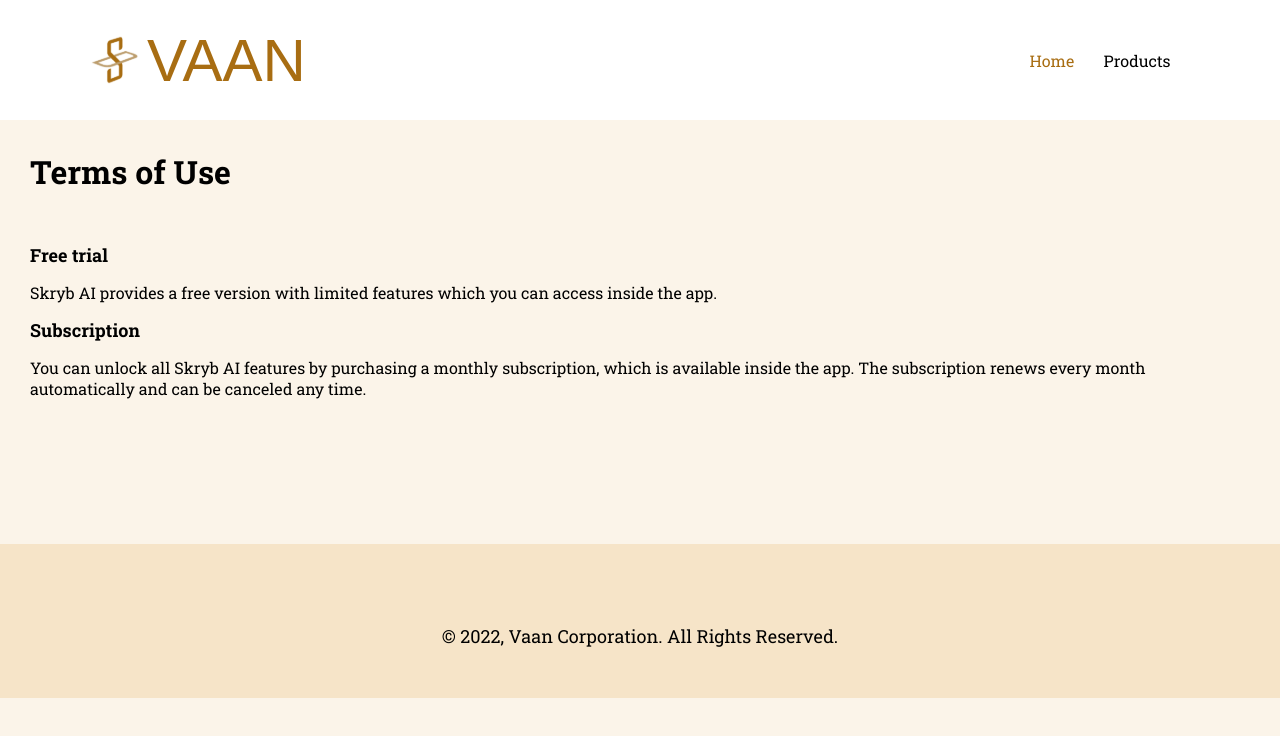
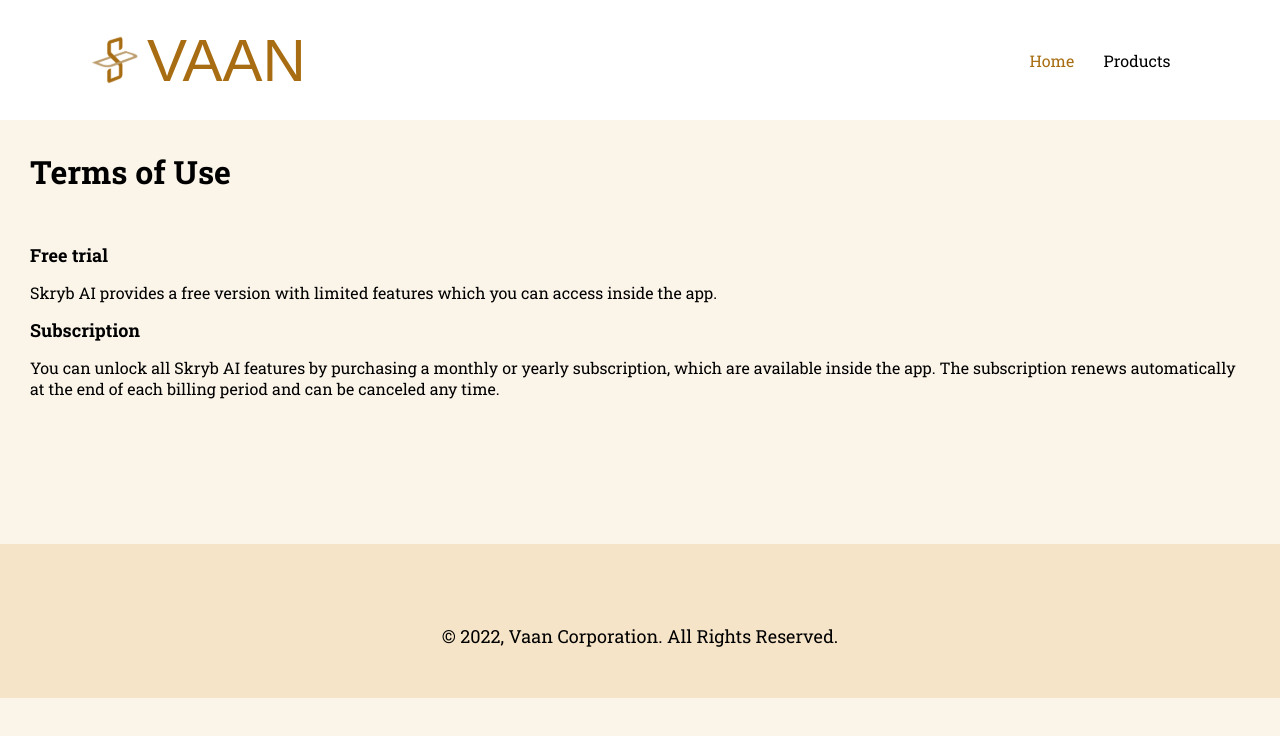
Before and after one commit to imthath-m/vaan-corp-website, a React (Create React App) app: page /skryb-ai/terms-of-use in a window 1280 px wide. Shown: the top 736 px of the page. Built offline with nearby package versions, Linux system fonts and the light colour scheme; a web font is replaced by a local one.

Commit message:
terms: update the terms of use

```diff
--- a/src/Components/Terms/SkrybTermsOfUse.js
+++ b/src/Components/Terms/SkrybTermsOfUse.js
@@ -13,9 +13,9 @@ function SkrybTermsOfUse() {
 
         <h2 className='privacy-sec_header'>Subscription</h2>
         <p className='privacy-para'>
-        You can unlock all Skryb AI features by purchasing a monthly subscription, which is available inside the app. The subscription renews every month automatically and can be canceled any time.
+          You can unlock all Skryb AI features by purchasing a monthly or yearly subscription, which are available inside the app. The subscription renews automatically at the end
+          of each billing period and can be canceled any time.
         </p>
-
     </div>
   )
 }
```
